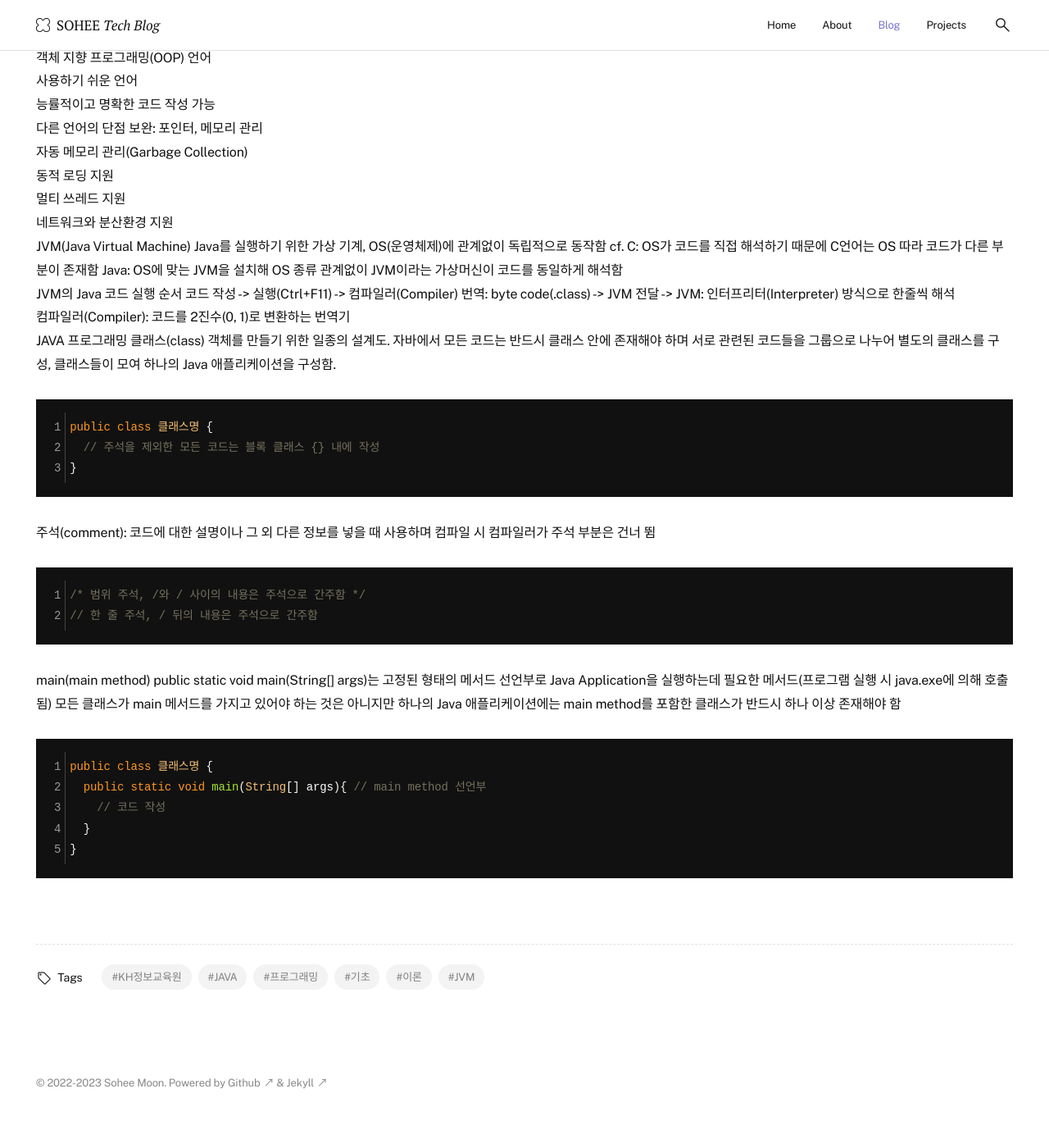
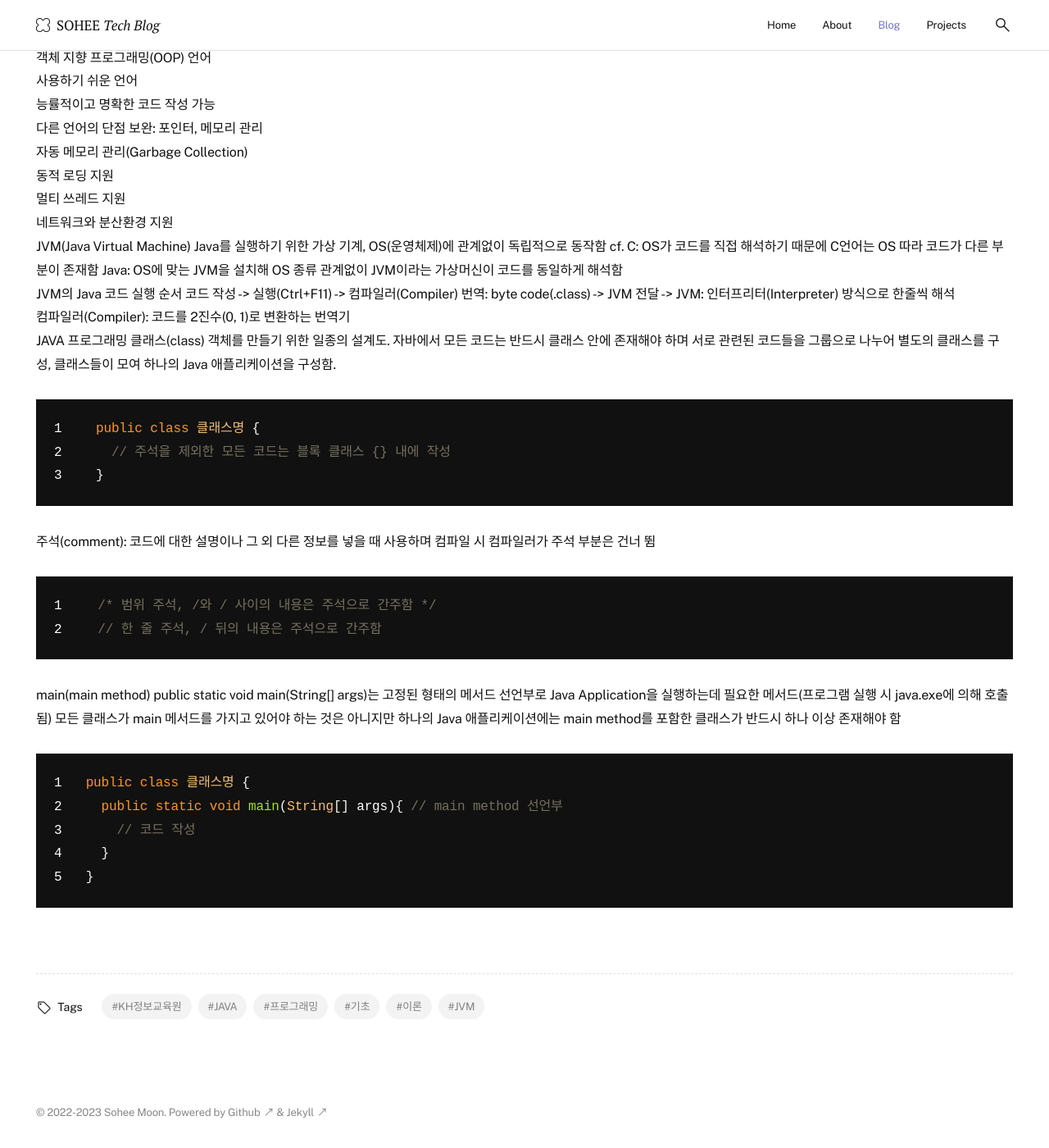
Before and after one commit to soheetech/soheetech.github.io, a Jekyll site: the page built from _posts/2023-02-25-kh-01-java-basic.md, in a window 1280 px wide and 1400 px high, scrolled down 460 px. Shown: the whole window at 82% size. Built offline with Jekyll 4.4.1, drawn with Linux system fonts in a browser that asks for light colours; before the commit the page ends 1824 px from its top, so only the background shows below that.

Commit message:
Update common.css

```diff
--- a/assets/css/common.css
+++ b/assets/css/common.css
@@ -133,32 +133,3 @@ ul[class*="tags"].zero li a {
 ul[class*="tags"].zero li a::before { content: '#'; }
 
 ul[class*="category"].zero li.selected a, ul[class*="category"].zero li a:hover, ul[class*="tags"].zero li a.selected, ul[class*="tags"].zero li a:hover { color: var(--color-black); }
-
-
-
-/* codeblock */
-
-.highlight table { border: 0; }
-
-div.highlighter-rouge, figure.highlight {
-  position: relative;
-  margin-bottom: var(--size-50);
-  font-size: var(--font-size);
-  line-height: 1.8;
-  border-radius: var(--size-50);
-}
-
- /* line numbers*/
- .gutter, .rouge-gutter {
-    width: 1em;
-    color: #999;
-    border-right: 1px solid #444;
-    text-align: right;
-
-    -webkit-touch-callout: none;
-    -webkit-user-select: none;
-    -khtml-user-select: none;
-    -moz-user-select: none;
-    -ms-user-select: none;
-    user-select: none;
-  }
```
